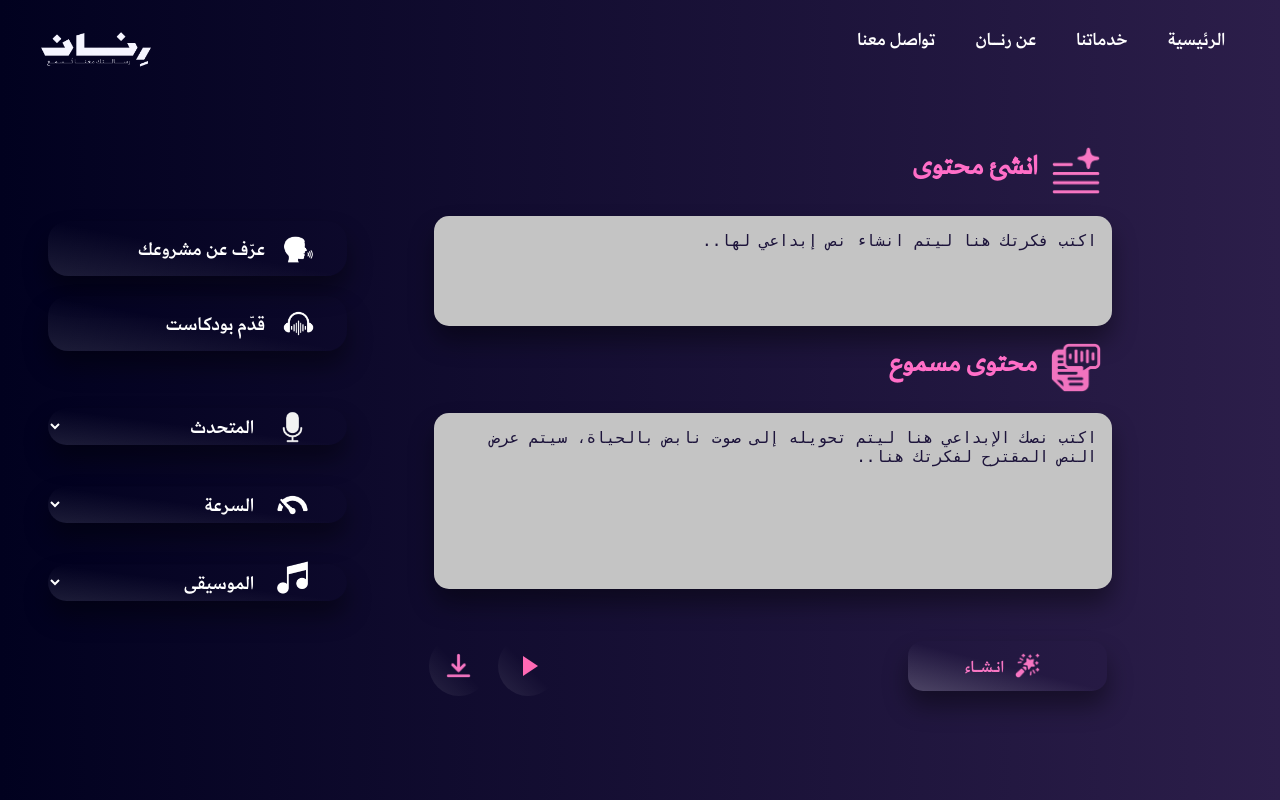
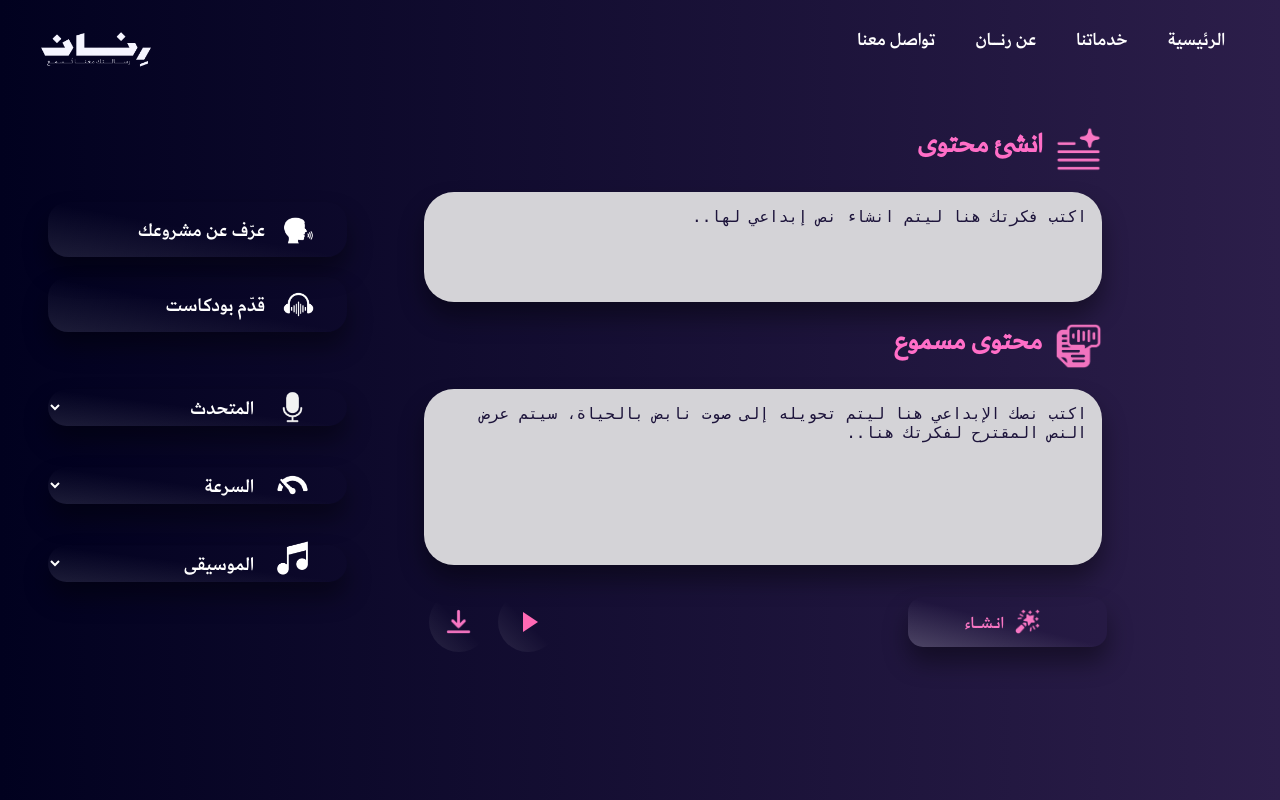
Before and after one commit to fatimahmji/RenanPlatform, a Flask app: template templates/model.html in a window 1280 px wide. Run offline with Flask 3, Linux system fonts and the light colour scheme; the template is opened without the code that fills it, so the values that code supplies are empty.

Commit message:
more update on the demo page

```diff
--- a/static/css/styles.css
+++ b/static/css/styles.css
@@ -585,7 +585,7 @@ textarea::placeholder {
     padding: 20px;
     max-width: 1200px;
     margin: auto;
-    margin-top:-6%;
+    margin-top:-7.5%;
 }
 
 .tts-inputs-div {
@@ -613,13 +613,17 @@ textarea::placeholder {
     width: 100%;
     padding: 15px;
     border: none;
-    border-radius: 15px;
+    border-radius: 30px;
     margin-top: 10px;
-    background-color: #C4C4C4; /* Light gray background for text areas */
+    background-color: linear-gradient(to right, rgba(255, 255, 255, 0.8), rgba(255, 255, 255, 0.8));/* Light gray background for text areas */
     color: #181238; /* Dark text color for readability */
     font-size: 16px;
     resize: none; /* Prevents resizing */
     overflow-y: hidden; /* Removes the scrollbar */
+    height: 80px;
+    margin: 10px;
+    margin-bottom: 5px
+
 }
 
 button {
@@ -694,8 +698,8 @@ select:focus {
 
 .tts-inputs-div .tts-icons {
     margin: 10px;
-    height: 10.5%;
-    width: 10.5%;
+    height: 9.5%;
+    width: 9.5%;
 }
 
 .tts-buttons-div select option {
@@ -748,6 +752,7 @@ select:focus {
     margin-right: -15px;
     border: none;
     cursor: pointer;
+    margin-top: -5px;
 }
 
 .create-btn img {
@@ -774,6 +779,7 @@ select:focus {
     padding: 0;
     margin-right: 180%;
     margin-left: 48px;
+    margin-top: -5px;
 }
 
 .play-icon {
@@ -797,6 +803,7 @@ select:focus {
     cursor: pointer;
     padding: 0;
     margin-left: -33%;
+    margin-top: -5px;
 }
 
 .download-btn img {
```
